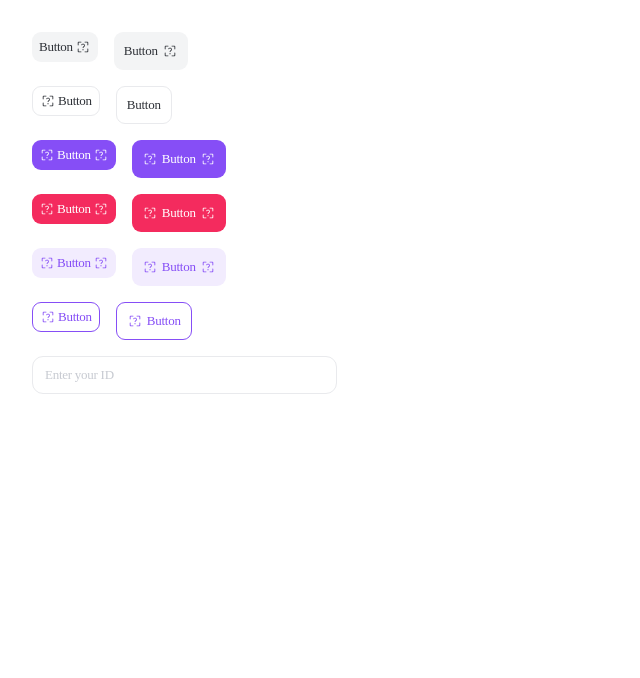
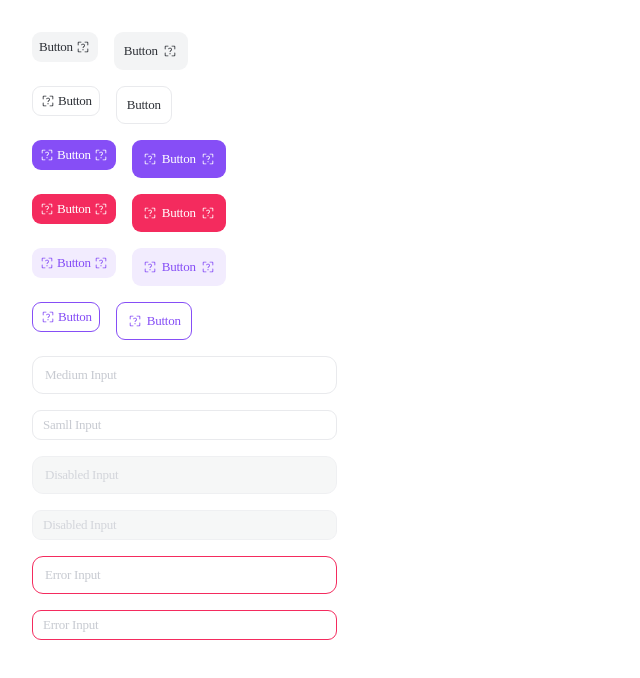
Before and after one commit to maum-irang/irang-app, a Next.js app: page / in a window 1280 px wide. Shown: the top 678 px of the page, without its empty margins (0-640 px from the left). Built offline with nearby package versions, Linux system fonts and the light colour scheme.

Commit message:
Enhance Input component with size and status props; update usage examples

```diff
--- a/src/app/page.tsx
+++ b/src/app/page.tsx
@@ -29,8 +29,13 @@ export default function Home() {
         <Button variant="tertiary" size="medium" rightIcon={null}>Button</Button>
       </div>
 
-      <div>
-        <Input placeholder="Enter your ID" />
+      <div className="space-y-4">
+        <Input size="medium" status="default" placeholder="Medium Input" />
+        <Input size="small" status="default" placeholder="Samll Input" />
+        <Input size="medium" status="disabled" placeholder="Disabled Input" />
+        <Input size="small" status="disabled" placeholder="Disabled Input" />
+        <Input size="medium" status="error" placeholder="Error Input" />
+        <Input size="small" status="error" placeholder="Error Input" />
       </div>
     </div>
   );
--- a/src/shared/ui/Input/index.tsx
+++ b/src/shared/ui/Input/index.tsx
@@ -1,20 +1,25 @@
 "use client"
 import React, { useState } from 'react';
 import { CloseIcon } from '@/shared/ui/icons/CloseIcon';
+
+type InputStatus = 'default' | 'error' | 'disabled';
+type InputSize = 'small' | 'medium';
 
 interface InputProps {
   placeholder?: string;
   value?: string;
   onChange?: (e: React.ChangeEvent<HTMLInputElement>) => void;
-  disabled?: boolean;
+  status?: InputStatus;
+  size?: InputSize;
   className?: string;
 }
 
 export const Input: React.FC<InputProps> = ({
-  placeholder = "Enter your ID",
+  placeholder = "글자를 입력하세요",
   value,
   onChange,
-  disabled = false,
+  status = 'default',
+  size = 'medium',
   className = '',
 }) => {
   const [isFocused, setIsFocused] = useState(false);
@@ -34,13 +39,34 @@ export const Input: React.FC<InputProps> = ({
     }
   };
 
-  const baseClasses = 'flex w-[305px] h-[38px] px-3 items-center shrink-0 rounded-[11px] text-[13px] font-normal leading-5 tracking-[-0.26px] outline-none transition-all';
+  const isDisabled = status === 'disabled';
+  const isError = status === 'error';
 
-  const stateClasses = isFocused
-    ? 'justify-between border-[1.5px] border-[#864EF6] text-[#2F3238]'
-    : 'border border-[#E9EAED] text-[#8F96A3]';
+  const baseClasses = 'flex w-[305px] items-center gap-[10px] shrink-0 text-[13px] font-normal leading-5 tracking-[-0.26px] outline-none transition-all';
 
-  const classes = `${baseClasses} ${stateClasses} ${className}`;
+  const sizeClasses = {
+    small: 'h-[30px] min-h-[30px] max-h-[30px] px-[10px] rounded-[9px]',
+    medium: 'h-[38px] px-3 rounded-[11px]',
+  };
+
+  let stateClasses;
+  if (isDisabled) {
+    stateClasses = 'border border-stroke-primary opacity-70 bg-fill-primary text-content-secondary cursor-not-allowed';
+  } else if (isError) {
+    if (isFocused) {
+      stateClasses = 'justify-between border-[1.5px] border-status-danger text-content-primary';
+    } else {
+      stateClasses = 'border border-status-danger text-content-secondary';
+    }
+  } else {
+    if (isFocused) {
+      stateClasses = 'justify-between border-[1.5px] border-accent-primary text-content-primary';
+    } else {
+      stateClasses = 'border border-stroke-primary text-content-secondary';
+    }
+  }
+
+  const classes = `${baseClasses} ${sizeClasses[size]} ${stateClasses} ${className}`;
 
   return (
     <div className={classes}>
@@ -50,15 +76,15 @@ export const Input: React.FC<InputProps> = ({
         placeholder={placeholder}
         value={inputValue}
         onChange={handleChange}
-        onFocus={() => setIsFocused(true)}
+        onFocus={() => !isDisabled && setIsFocused(true)}
         onBlur={() => setIsFocused(false)}
-        disabled={disabled}
+        disabled={isDisabled}
         style={{ fontFamily: 'Pretendard' }}
       />
-      {isFocused && inputValue && (
+      {isFocused && inputValue && !isDisabled && (
         <button
           onClick={handleClear}
-          className="text-[#2F3238] hover:opacity-70"
+          className="text-content-primary hover:opacity-70"
         >
           <CloseIcon />
         </button>
@@ -66,3 +92,9 @@ export const Input: React.FC<InputProps> = ({
     </div>
   );
 };
+
+// 사용예시:
+// <Input size="small" status="default" placeholder="Small 입력" />
+// <Input size="medium" status="default" placeholder="Medium 입력" />
+// <Input size="small" status="error" placeholder="Small Error" />
+// <Input size="medium" status="disabled" placeholder="Medium Disabled" />
```
